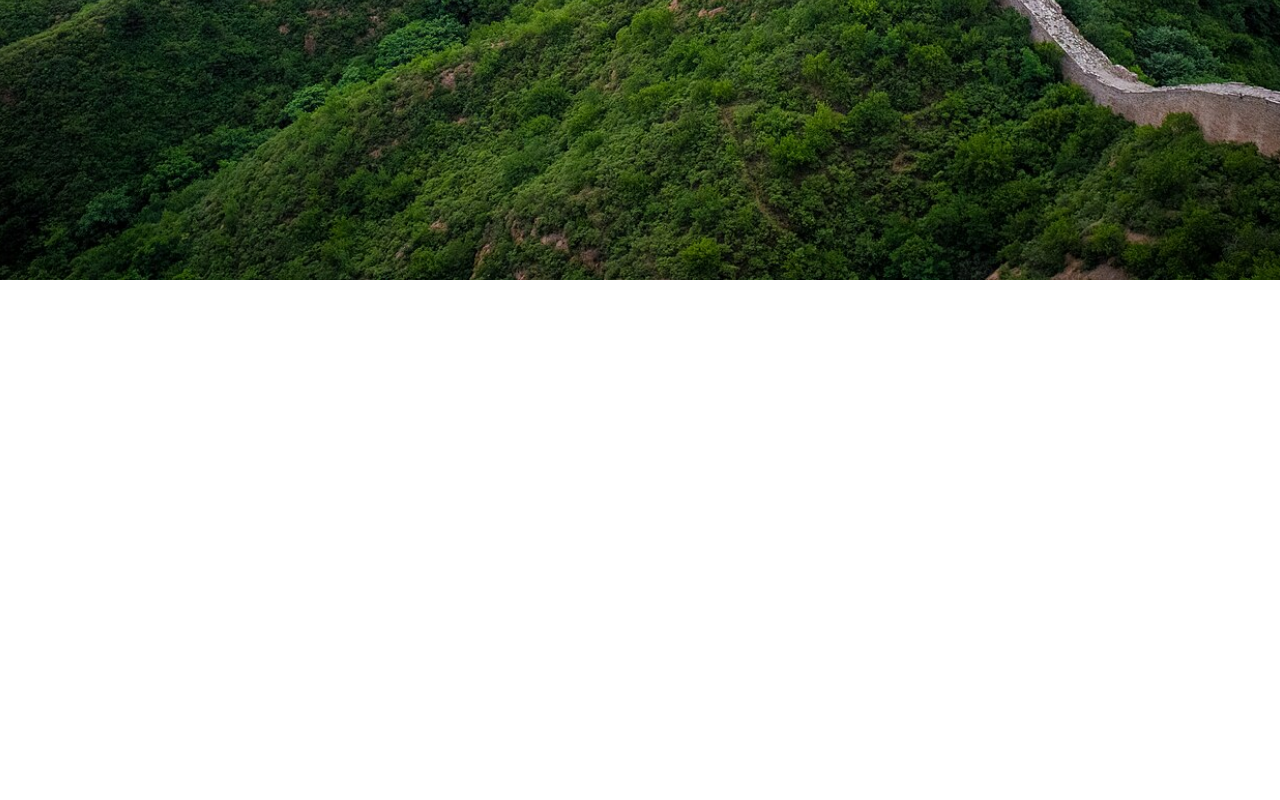
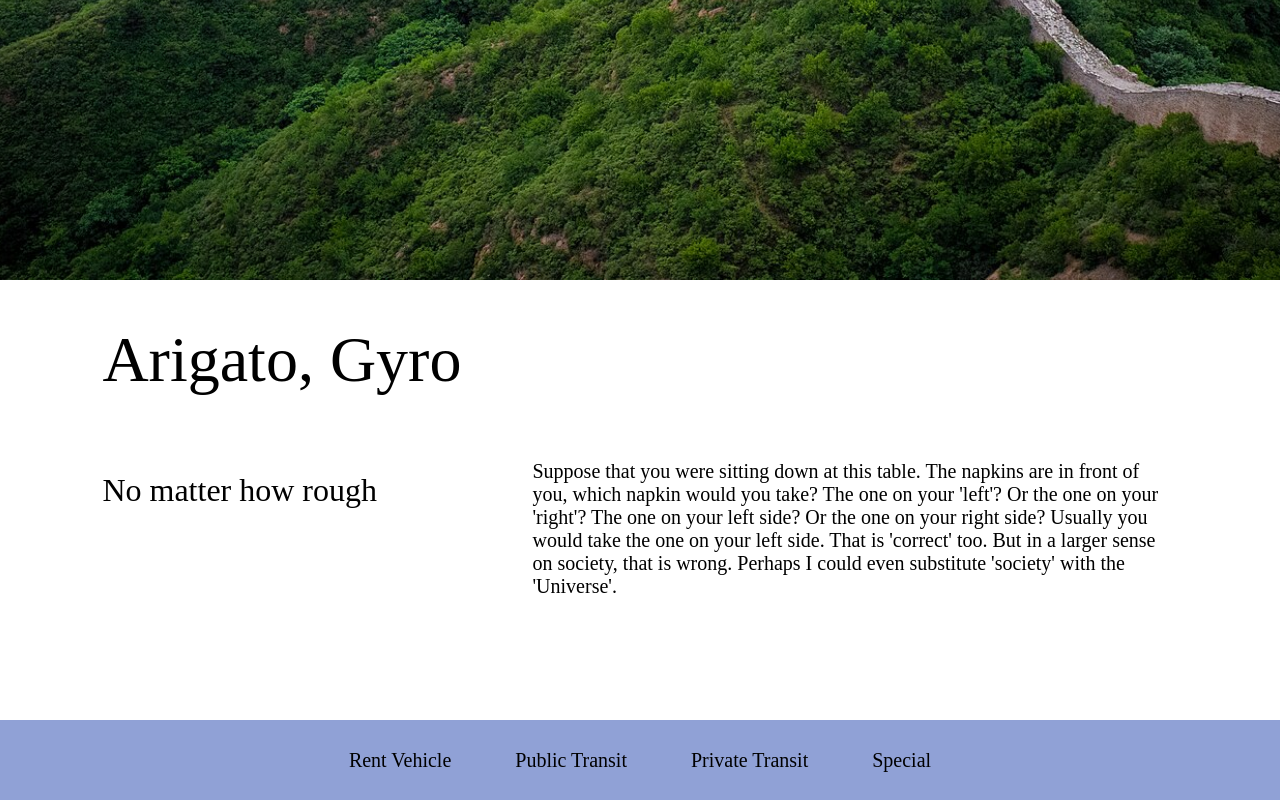
Before and after one commit to jaydenGustaGato/jaydenGustaGato.github.io, a plain HTML site: page services.html in a window 1280 px wide. Shown: the part 1200-2000 px from the top of the page. Before the commit the page ends 1480 px from the top, so only its background shows below. Drawn offline with Linux system fonts and the light colour scheme.

Commit message:
Foundation of my services.
I put the general design layout of my services. It is divs and stuff.

```diff
--- a/services.html
+++ b/services.html
@@ -45,5 +45,40 @@
 
         <!--Image just below top banner-->
         <div class="notHome_page_img"></div>
+
+        <!-- Services content section -->
+        <div id="services_content_section">
+            <h1>Arigato, Gyro</h1>
+            <div>
+                <h3>No matter how rough</h3>
+                <div id="services_content_content">
+                    <p>
+                        Suppose that you were sitting down at this table. The napkins are in front of you, which napkin would you take? The one on your 'left'? Or the one on your 'right'? The one on your left side? Or the one on your right side? Usually you would take the one on your left side. That is 'correct' too. But in a larger sense on society, that is wrong. Perhaps I could even substitute 'society' with the 'Universe'.
+                    </p>
+                </div>
+            </div>
+        </div>
+
+        <!-- Services nav bar -->
+        <div id="services_nav_bar">
+            <a class="menu_text" href="#rent_vehicle">Rent Vehicle</a>
+            <a class="menu_text" href="#public_transit">Public Transit</a>
+            <a class="menu_text" href="#private_transit">Private Transit</a>
+            <a class="menu_text" href="#special_transit">Special</a>
+        </div>
+
+        <!-- Services products -->
+        <div id="rent_vehicle">
+
+        </div>
+        <div id="public_transit">
+
+        </div>
+        <div id="private_transit">
+
+        </div>
+        <div id="special_transit">
+
+        </div>
     </body>
 </html>
--- a/style.css
+++ b/style.css
@@ -614,6 +614,69 @@ p {
    animation-play-state: paused;
 }
 
+/* Services page specific stuff */
+#services_content_section {
+    display: flex;
+    flex-direction: column;
+    justify-content: center;
+    align-items: start;
+
+    width: 100vw;
+    height: fit-content;
+    box-sizing: border-box;
+
+    padding: 0 8% 8% 8%;
+}
+#services_content_section > div{
+    display: flex;
+    flex-direction: row;
+    justify-content: space-around;
+    align-items: start;
+
+    width: 100%;
+    height: fit-content;
+    box-sizing: border-box;
+}
+#services_content_content {
+    width: 60%;
+    margin-left: auto;
+}
+#services_nav_bar {
+    display: flex;
+    flex-direction: row;
+    justify-content: center;
+    align-items: center;
+
+    top: 0;
+    left: 0;
+    z-index: 9997;
+
+    width: 100%;
+    height: 5rem;
+    box-sizing: border-box;
+
+    margin: 0;
+    padding: 1.5rem 2rem 1.5rem 2rem;
+
+    background-color: rgba(82, 109, 191, 0.638);
+}
+#services_nav_bar > a {
+    margin-left: 2rem;
+    margin-right: 2rem;
+}
+#rent_vehicle {
+
+}
+#public_transit {
+
+}
+#private_transit {
+
+}
+#special_transit {
+
+}
+
 /* Navigation page specific styling */
 .miniheader {
     font-size: 1.25rem;
```
Also changed, not shown: index.html (+3 -24 lines), navigation.html (+0 -10 lines).
